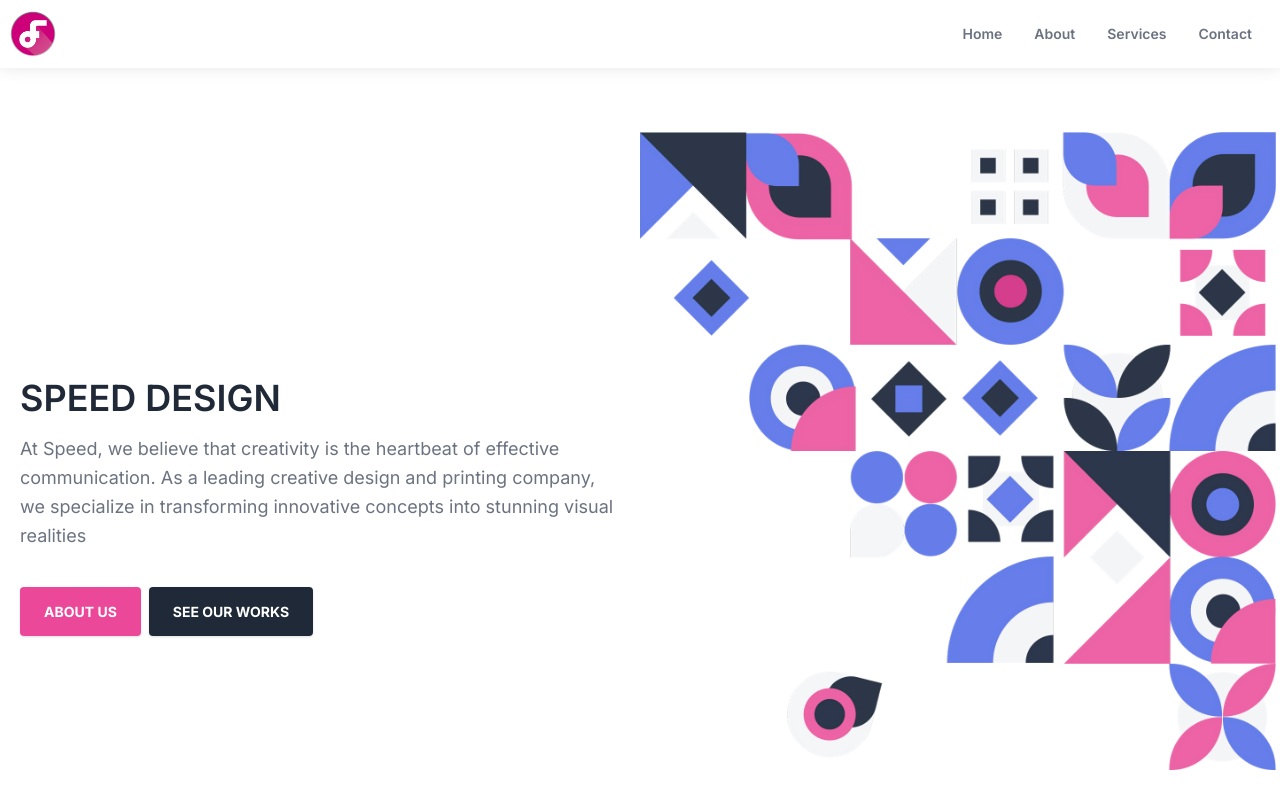
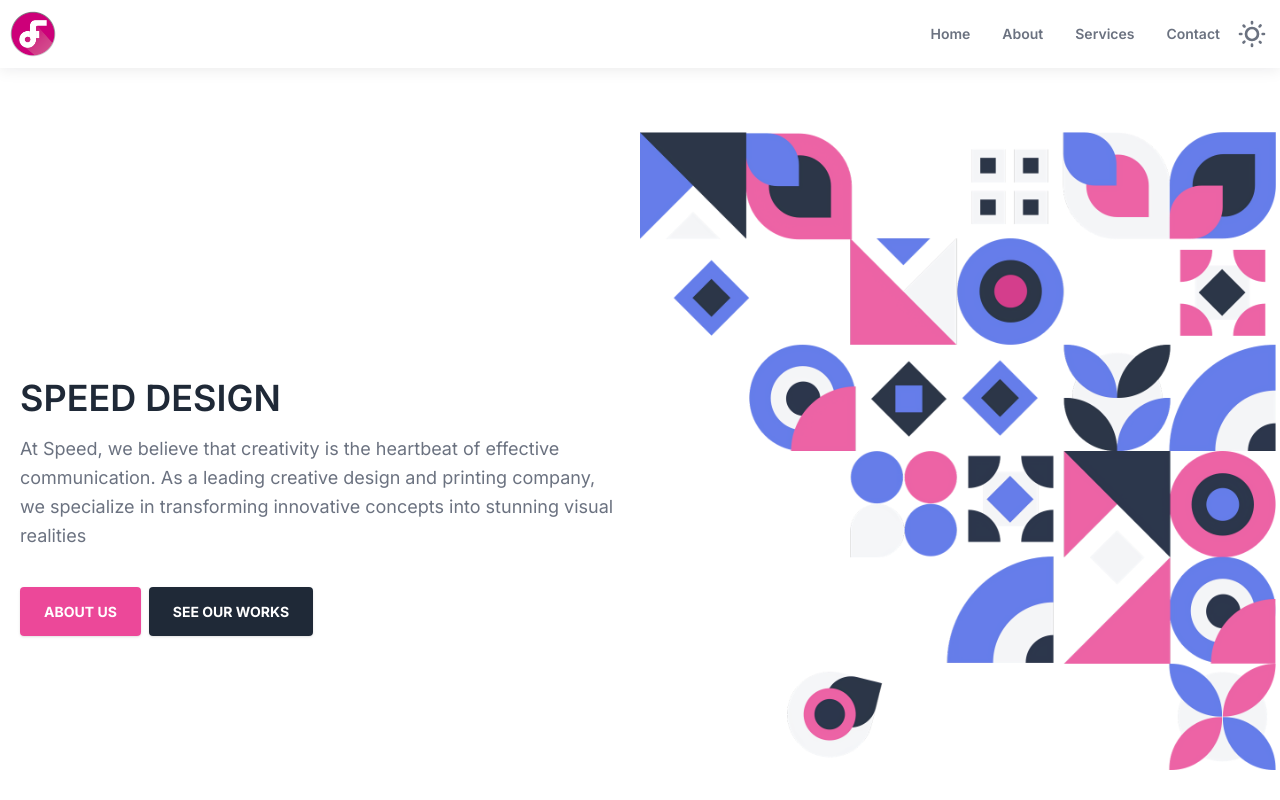
Before and after one commit to bijan-pradhananga/speed_client, a Next.js app: page / in a window 1280 px wide. Shown: the top 800 px of the page. Built offline with nearby package versions, Linux system fonts and the light colour scheme.

Commit message:
added dark mode

```diff
--- a/package.json
+++ b/package.json
@@ -10,6 +10,7 @@
   },
   "dependencies": {
     "next": "14.2.14",
+    "next-themes": "^0.3.0",
     "react": "^18",
     "react-dom": "^18",
     "react-icons": "^5.3.0"
--- a/src/app/layout.tsx
+++ b/src/app/layout.tsx
@@ -3,7 +3,7 @@
 import "./globals.css";
 import Footer from "@/components/Static/Footer";
 import Header from "@/components/Static/Header";
-
+import { Providers as ThemeProvider } from "@/provider/ThemeProvider";
 
 const inter = Inter({ subsets: ['latin'] })
 
@@ -18,15 +18,18 @@
   children: React.ReactNode;
 }>) {
   return (
-    <html lang="en">
+    <html lang="en" suppressHydrationWarning>
       <body
         className={`${inter.className} dark:bg-gray-900`}
       >
-        <Header/>
-        <div className="mx-auto w-full max-w-screen-xl px-2 md:px-1">
-          {children}
-        </div>
-        <Footer/>
+        <ThemeProvider>
+          <Header />
+          <div className="mx-auto w-full max-w-screen-xl px-2 md:px-1">
+            {children}
+          </div>
+          <Footer />
+        </ThemeProvider>
+
       </body>
     </html>
   );
--- /dev/null
+++ b/src/components/Button/ThemeSwitch.tsx
@@ -0,0 +1,50 @@
+'use client';
+import { useTheme } from 'next-themes';
+import { useEffect, useState } from 'react';
+
+const ThemeSwitch = () => {
+    const [mounted, setMounted] = useState(false);
+    const { setTheme, resolvedTheme } = useTheme();
+
+    useEffect(() => {
+        setMounted(true);
+    }, []);
+
+    const handleToggle = () => {
+        // Toggle between light and dark theme
+        setTheme(resolvedTheme === 'light' ? 'dark' : 'light');
+    };
+
+    // Prevent rendering until mounted to avoid hydration issues
+    if (!mounted) return null;
+
+    return (
+        <label className="swap swap-rotate">
+            <input
+                type="checkbox"
+                className="theme-controller"
+                onChange={handleToggle}
+                checked={resolvedTheme === 'dark'} // Check if the current theme is dark
+            />
+            {/* Sun icon */}
+            <svg
+                className="swap-off  h-7 w-7 md:h-8 md:w-8 fill-current"
+                xmlns="http://www.w3.org/2000/svg"
+                viewBox="0 0 24 24"
+            >
+                <path d="M5.64,17l-.71.71a1,1,0,0,0,0,1.41,1,1,0,0,0,1.41,0l.71-.71A1,1,0,0,0,5.64,17ZM5,12a1,1,0,0,0-1-1H3a1,1,0,0,0,0,2H4A1,1,0,0,0,5,12Zm7-7a1,1,0,0,0,1-1V3a1,1,0,0,0-2,0V4A1,1,0,0,0,12,5ZM5.64,7.05a1,1,0,0,0,.7.29,1,1,0,0,0,.71-.29,1,1,0,0,0,0-1.41l-.71-.71A1,1,0,0,0,4.93,6.34Zm12,.29a1,1,0,0,0,.7-.29l.71-.71a1,1,0,1,0-1.41-1.41L17,5.64a1,1,0,0,0,0,1.41A1,1,0,0,0,17.66,7.34ZM21,11H20a1,1,0,0,0,0,2h1a1,1,0,0,0,0-2Zm-9,8a1,1,0,0,0-1,1v1a1,1,0,0,0,2,0V20A1,1,0,0,0,12,19ZM18.36,17A1,1,0,0,0,17,18.36l.71.71a1,1,0,0,0,1.41,0,1,1,0,0,0,0-1.41ZM12,6.5A5.5,5.5,0,1,0,17.5,12,5.51,5.51,0,0,0,12,6.5Zm0,9A3.5,3.5,0,1,1,15.5,12,3.5,3.5,0,0,1,12,15.5Z" />
+            </svg>
+
+            {/* Moon icon */}
+            <svg
+                className="swap-on  h-7 w-7 md:h-8 md:w-8 fill-current"
+                xmlns="http://www.w3.org/2000/svg"
+                viewBox="0 0 24 24"
+            >
+                <path d="M21.64,13a1,1,0,0,0-1.05-.14,8.05,8.05,0,0,1-3.37.73A8.15,8.15,0,0,1,9.08,5.49a8.59,8.59,0,0,1,.25-2A1,1,0,0,0,8,2.36,10.14,10.14,0,1,0,22,14.05,1,1,0,0,0,21.64,13Zm-9.5,6.69A8.14,8.14,0,0,1,7.08,5.22v.27A10.15,10.15,0,0,0,17.22,15.63a9.79,9.79,0,0,0,2.1-.22A8.11,8.11,0,0,1,12.14,19.73Z" />
+            </svg>
+        </label>
+    );
+};
+
+export default ThemeSwitch;
--- a/src/components/Contact/Contact.tsx
+++ b/src/components/Contact/Contact.tsx
@@ -48,7 +48,7 @@
                                         strokeLinejoin="round"
                                     />
                                 </svg>
-                                <h5 className="text-black text-base font-normal leading-6 ml-5 dark:text-white">
+                                <h5 className="text-black text-sm font-normal leading-6 ml-5 dark:text-white">
                                     01-4243216
                                 </h5>
                             </a>
@@ -67,7 +67,7 @@
                                         strokeLinecap="round"
                                     />
                                 </svg>
-                                <h5 className="text-black text-base font-normal leading-6 ml-5 dark:text-white">
+                                <h5 className="text-black text-sm font-normal leading-6 ml-5 dark:text-white">
                                     speedoffsetndesign@gmail.com
                                 </h5>
                             </a>
@@ -90,7 +90,7 @@
                                         strokeWidth={2}
                                     />
                                 </svg>
-                                <h5 className="text-black text-base font-normal leading-6 ml-5 dark:text-white">
+                                <h5 className="text-black text-sm font-normal leading-6 ml-5 dark:text-white">
                                     Bagbazaar, Kathmandu
                                 </h5>
                             </a>
--- a/src/components/Service/Service.tsx
+++ b/src/components/Service/Service.tsx
@@ -38,7 +38,7 @@
           <h4 className="mb-[14px] text-2xl font-semibold text-dark dark:text-white">
             {service.title}
           </h4>
-          <p className="text-body-color dark:text-dark-6">{service.details}</p>
+          <p className="text-body-color dark:text-gray-500">{service.details}</p>
         </div>
       </div>
   );
--- a/src/components/Static/NavBar.tsx
+++ b/src/components/Static/NavBar.tsx
@@ -1,12 +1,13 @@
 import Image from "next/image"
 import Link from "next/link";
 import { IoMenu } from "react-icons/io5";
+import ThemeSwitch from "../Button/ThemeSwitch";
 
 const NavBar = () => {
     return (
         <div className="mx-auto w-full max-w-screen-xl navbar bg-base-100 dark:bg-gray-900  z-40">
             <div className="flex-1">
-                <span className="cursor-pointer sm:ml-2 md:ml-0">
+                <span className="cursor-pointer sm:ml-2 xl:ml-0">
                     <Image src="/logo.png" width={50}
                         height={50}
                         alt="Logo" />
@@ -18,8 +19,8 @@
                     <li className="hidden md:block"><Link href='#about'>About</Link></li>
                     <li className="hidden md:block"><Link href='#service'>Services</Link></li>
                     <li className="hidden md:block"><Link href='#contact'>Contact</Link></li>
-
-                    <div className="dropdown dropdown-bottom dropdown-end  md:hidden">
+                    <ThemeSwitch/>
+                    <div className="dropdown dropdown-bottom dropdown-end  md:hidden ml-2">
                         <div tabIndex={0} role="button" className="btn m-1"><IoMenu className="text-2xl" /></div>
                         <ul tabIndex={0} className="dropdown-content menu bg-base-100 rounded-box z-[1] w-52 p-2 shadow">
                             <li ><Link href='/'>Home</Link></li>
--- /dev/null
+++ b/src/provider/ThemeProvider.tsx
@@ -0,0 +1,11 @@
+// app/providers.tsx
+"use client";
+import {ThemeProvider as NextThemesProvider} from "next-themes";
+
+export function Providers({children}: { children: React.ReactNode }) {
+  return (
+      <NextThemesProvider attribute="class" defaultTheme="light" enableSystem>
+        {children}
+      </NextThemesProvider>
+  )
+}
--- a/tailwind.config.ts
+++ b/tailwind.config.ts
@@ -18,5 +18,6 @@
   plugins: [
     require('daisyui'),
   ],
+  darkMode:'class',
 };
 export default config;
```
Also changed, not shown: 1 other file (tests, documents, lock files or other folders).
